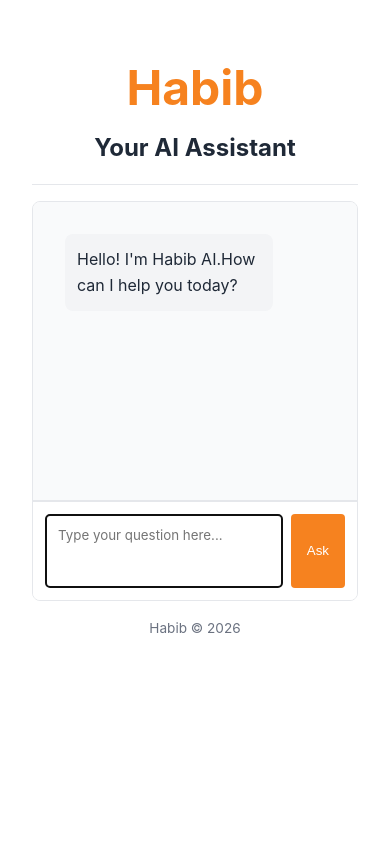
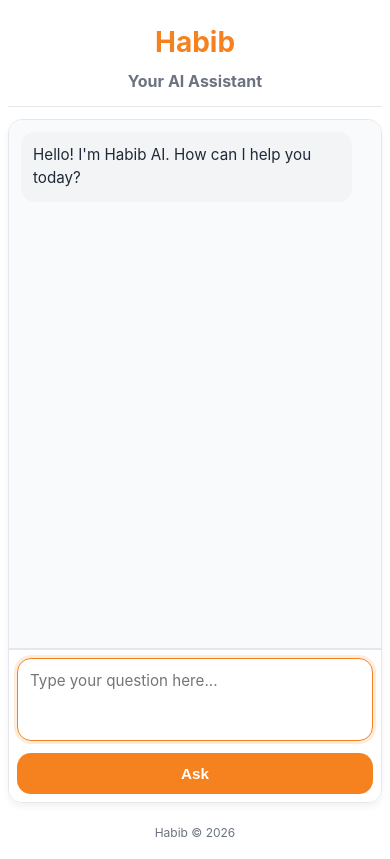
Before and after one commit to s21rp/llm-chat-app, a website: page public/index.html in a window 390 px wide. Drawn offline with Linux system fonts and the light colour scheme.

Commit message:
Update index.html

```diff
--- a/public/index.html
+++ b/public/index.html
@@ -26,108 +26,147 @@
 				font-family:
 					-apple-system, BlinkMacSystemFont, "Segoe UI", Roboto, Oxygen, Ubuntu,
 					Cantarell, sans-serif;
-				line-height: 1.66;
+				line-height: 1.6;
 				color: var(--text-color);
+				margin: 0;
+				padding: 1rem;
+			}
+
+			.container {
 				max-width: 800px;
 				margin: 0 auto;
-				padding: 2rem;
 			}
 
 			header {
 				text-align: center;
-				margin-bottom: 1rem;
+				margin-bottom: 1.5rem;
 				padding: 1rem 0;
 				border-bottom: 1px solid var(--border-color);
 			}
 
 			h1 {
-				font-size: 3rem;
+				font-size: 2.5rem;
 				color: var(--primary-color);
+				margin-bottom: 0.25rem;
+			}
+
+			h2 {
+				font-size: 1.25rem;
+				color: var(--text-light);
 			}
 
 			.chat-container {
 				display: flex;
 				flex-direction: column;
-				height: calc(100vh - 600px);
+				height: calc(100vh - 200px);
 				min-height: 400px;
 				border: 1px solid var(--border-color);
-				border-radius: 8px;
+				border-radius: 12px;
 				overflow: hidden;
+				box-shadow: 0 4px 6px rgba(0, 0, 0, 0.05);
 			}
 
 			.chat-messages {
 				flex: 1;
 				overflow-y: auto;
-				padding: 2rem;
+				padding: 1.5rem;
 				background-color: var(--light-bg);
+				display: flex;
+				flex-direction: column;
+				gap: 1rem;
 			}
 
 			.message {
-				margin-bottom: 1rem;
-				padding: 0.75rem;
-				border-radius: 8px;
-				max-width: 80%;
+				max-width: 85%;
+				padding: 1rem 1.25rem;
+				border-radius: 18px;
+				position: relative;
+				line-height: 1.5;
+				transition: transform 0.1s ease;
+			}
+
+			.message:hover {
+				transform: translateY(-1px);
 			}
 
 			.message p {
-				white-space: pre-line;
-				margin: 0;
-				overflow-wrap: anywhere;
+				white-space: pre-wrap;
+				word-break: break-word;
 			}
 
 			.user-message {
 				background-color: var(--user-msg-bg);
 				align-self: flex-end;
-				margin-left: auto;
+				border-bottom-right-radius: 6px;
 			}
 
 			.assistant-message {
 				background-color: var(--assistant-msg-bg);
 				align-self: flex-start;
+				border-bottom-left-radius: 6px;
 			}
 
 			.message-input {
 				display: flex;
-				padding: 0.75rem;
+				padding: 1rem;
 				border-top: 2px solid var(--border-color);
 				background-color: white;
+				gap: 0.75rem;
 			}
 
 			#user-input {
 				flex: 1;
-				padding: 0.75rem;
+				padding: 1rem;
 				border: 1px solid var(--border-color);
-				border-radius: 4px;
+				border-radius: 18px;
 				font-family: inherit;
 				resize: none;
-				min-height: 60px;
+				min-height: 56px;
+				font-size: 1rem;
+				transition: border-color 0.2s;
+			}
+
+			#user-input:focus {
+				outline: none;
+				border-color: var(--primary-color);
+				box-shadow: 0 0 0 3px rgba(246, 130, 31, 0.15);
 			}
 
 			#send-button {
-				margin-left: 0.5rem;
-				padding: 0 1rem;
+				padding: 0 1.5rem;
 				background-color: var(--primary-color);
 				color: white;
 				border: none;
-				border-radius: 4px;
+				border-radius: 18px;
 				cursor: pointer;
-				transition: background-color 0.2s;
+				transition: all 0.2s;
+				font-weight: 600;
+				font-size: 1rem;
+				min-width: 80px;
+				display: flex;
+				align-items: center;
+				justify-content: center;
 			}
 
 			#send-button:hover {
 				background-color: var(--primary-hover);
+				transform: translateY(-1px);
+				box-shadow: 0 2px 4px rgba(0, 0, 0, 0.1);
 			}
 
 			#send-button:disabled {
 				background-color: var(--text-light);
 				cursor: not-allowed;
+				transform: none;
+				box-shadow: none;
 			}
 
 			.typing-indicator {
 				display: none;
 				font-style: italic;
 				color: var(--text-light);
-				padding: 1rem;
+				padding: 1rem 1.5rem;
+				align-self: flex-start;
 			}
 
 			.typing-indicator.visible {
@@ -135,14 +174,164 @@
 			}
 
 			footer {
+				margin-top: 1.5rem;
+				text-align: center;
+				font-size: 0.875rem;
+				color: var(--text-light);
+				padding: 1rem;
+			}
+
+			/* Mobile responsiveness */
+			@media (max-width: 768px) {
+				body {
+					padding: 0.75rem;
+				}
+
+				.container {
+					max-width: 100%;
+				}
+
+				header {
+					margin-bottom: 1rem;
+					padding: 0.75rem 0;
+				}
+
+				h1 {
+					font-size: 2rem;
+				}
+
+				h2 {
+					font-size: 1.1rem;
+				}
+
+				.chat-container {
+					height: calc(100vh - 180px);
+					min-height: 350px;
+					border-radius: 16px;
+				}
+
+				.chat-messages {
+					padding: 1rem;
+					gap: 0.75rem;
+				}
+
+				.message {
+					max-width: 90%;
+					padding: 0.875rem 1rem;
+					border-radius: 16px;
+				}
+
+				.message-input {
+					padding: 0.75rem;
+					flex-direction: column;
+				}
+
+				#user-input {
+					min-height: 48px;
+					padding: 0.875rem;
+					border-radius: 16px;
+				}
+
+				#send-button {
+					min-width: auto;
+					padding: 0.875rem;
+					border-radius: 16px;
+					width: 100%;
+				}
+
+				footer {
 					margin-top: 1rem;
-				text-align: center;
-				font-size: 0.85rem;
-				color: var(--text-light);
+					font-size: 0.8rem;
+					padding: 0.75rem;
+				}
+			}
+
+			@media (max-width: 480px) {
+				body {
+					padding: 0.5rem;
+				}
+
+				header {
+					margin-bottom: 0.75rem;
+				}
+
+				h1 {
+					font-size: 1.75rem;
+				}
+
+				h2 {
+					font-size: 1rem;
+				}
+
+				.chat-container {
+					height: calc(100vh - 160px);
+					min-height: 300px;
+					border-radius: 14px;
+				}
+
+				.chat-messages {
+					padding: 0.75rem;
+					gap: 0.625rem;
+				}
+
+				.message {
+					max-width: 95%;
+					padding: 0.75rem;
+					border-radius: 14px;
+					font-size: 0.95rem;
+				}
+
+				.message-input {
+					padding: 0.5rem;
+				}
+
+				#user-input {
+					min-height: 44px;
+					padding: 0.75rem;
+					border-radius: 14px;
+					font-size: 0.95rem;
+				}
+
+				#send-button {
+					padding: 0.75rem;
+					border-radius: 14px;
+					font-size: 0.95rem;
+				}
+
+				.typing-indicator {
+					padding: 0.75rem;
+					font-size: 0.9rem;
+				}
+
+				footer {
+					margin-top: 0.75rem;
+					font-size: 0.75rem;
+					padding: 0.5rem;
+				}
+			}
+
+			/* Scrollbar styling */
+			.chat-messages::-webkit-scrollbar {
+				width: 6px;
+			}
+
+			.chat-messages::-webkit-scrollbar-track {
+				background: var(--light-bg);
+				border-radius: 10px;
+			}
+
+			.chat-messages::-webkit-scrollbar-thumb {
+				background: #cbd5e1;
+				border-radius: 10px;
+			}
+
+			.chat-messages::-webkit-scrollbar-thumb:hover {
+				background: #94a3b8;
 			}
 		</style>
 	</head>
 	<body>
+		<div class="container">
 			<header>
 				<h1>Habib</h1>
 				<h2>Your AI Assistant</h2>
@@ -151,7 +340,7 @@
 			<div class="chat-container">
 				<div id="chat-messages" class="chat-messages">
 					<div class="message assistant-message">
-					<p>Hello! I'm Habib AI.How can I help you today?</p>
+						<p>Hello! I'm Habib AI. How can I help you today?</p>
 					</div>
 				</div>
 
@@ -173,6 +362,7 @@
 			<footer>
 				<p>Habib &copy; 2026</p>
 			</footer>
+		</div>
 
 		<!-- Chat app script -->
 		<script src="chat.js"></script>
```
Lines whose indentation alone changed are shown as unchanged.
